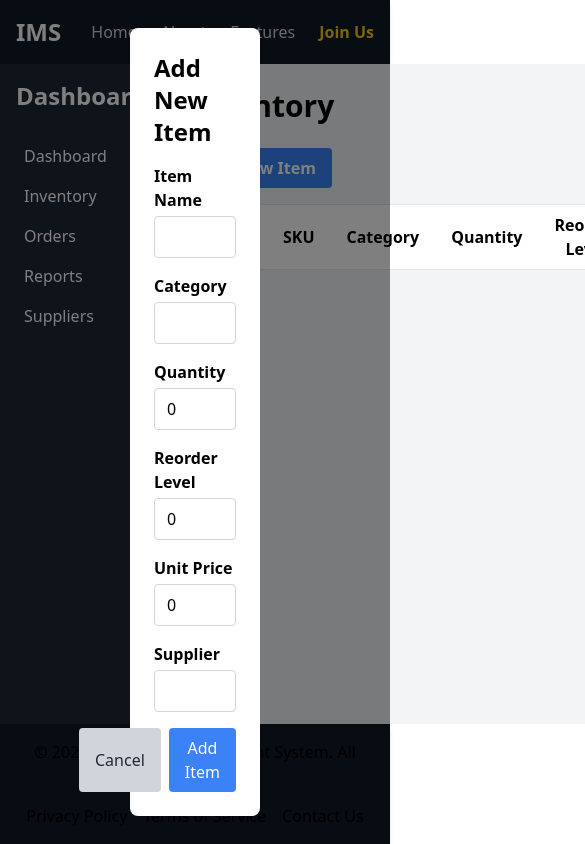
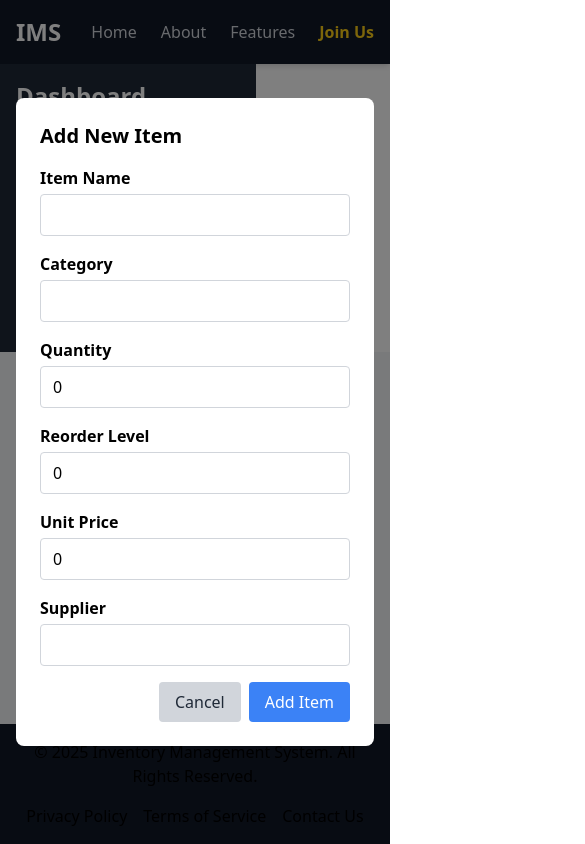
Before and after one commit to mperwe/inventory-management-, a React (Create React App) app: page /inventory in a window 390 px wide. Both pictures are taken after a click on the button "Add New Item". Shown: the top 844 px of the page, 585 px wide, since content can reach past the window. Built offline with nearby package versions, Linux system fonts and the light colour scheme.

Commit message:
fix Inventory page responsivenes

```diff
--- a/src/pages/InventoryPage.jsx
+++ b/src/pages/InventoryPage.jsx
@@ -1,4 +1,4 @@
-import React, { useState, useEffect } from 'react';
+import React, { useState } from 'react';
 import Sidebar from '../components/Shared/Sidebar';
 import Navbar from '../components/Shared/Navbar';
 import Footer from '../components/Shared/Footer';
@@ -15,23 +15,6 @@ const Inventory = () => {
     supplier: '',
     dateAdded: '',
   });
-
-  //useEffect(() => {
-    // Simulate fetching inventory from a server
-   // setInventory([
-      //{
-        //id: 1,
-        //name: 'Sample Item',
-        //sku: 'SKU-1',
-       // category: 'Electronics',
-        //quantity: 10,
-        //reorderLevel: 5,
-        //unitPrice: 50,
-        //supplier: 'Supplier A',
-        //dateAdded: '2025-01-16',
-      //},
-    //]);
-  //}, []);
 
   const handleAddItem = () => {
     const sku = `SKU-${inventory.length + 1}`;
@@ -61,16 +44,12 @@ const Inventory = () => {
 
   return (
     <div className="flex flex-col min-h-screen">
-      {/* Navbar */}
       <Navbar />
 
-      <div className="flex flex-1">
-        {/* Sidebar */}
-        <Sidebar />
-
-        {/* Main Content */}
-        <div className="flex-1 p-6 bg-gray-100">
-          <h1 className="text-3xl font-bold mb-6">Inventory</h1>
+      <div className="flex flex-1 flex-col lg:flex-row">
+        <Sidebar className="lg:w-1/4" />
+        <div className="flex-1 p-4 sm:p-6 bg-gray-100">
+          <h1 className="text-xl sm:text-3xl font-bold mb-6">Inventory</h1>
           <div className="flex justify-between items-center mb-4">
             <button
               onClick={() => setIsModalOpen(true)}
@@ -80,6 +59,7 @@ const Inventory = () => {
             </button>
           </div>
 
+          <div className="overflow-x-auto">
             <table className="min-w-full bg-white border border-gray-200">
               <thead>
                 <tr>
@@ -96,7 +76,7 @@ const Inventory = () => {
                 </tr>
               </thead>
               <tbody>
-              {inventory.map(item => (
+                {inventory.map((item) => (
                   <tr key={item.id}>
                     <td className="py-2 px-4 border-b">{item.name}</td>
                     <td className="py-2 px-4 border-b">{item.sku}</td>
@@ -119,90 +99,39 @@ const Inventory = () => {
             </table>
           </div>
         </div>
+      </div>
 
-      {/* Add Item Modal */}
       {isModalOpen && (
         <div className="fixed inset-0 bg-black bg-opacity-50 flex items-center justify-center z-50">
-          <div className="bg-white rounded-lg p-6 w-1/3">
-            <h2 className="text-2xl font-bold mb-4">Add New Item</h2>
+          <div className="bg-white rounded-lg p-6 w-full max-w-md mx-4">
+            <h2 className="text-xl font-bold mb-4">Add New Item</h2>
             <form
-              onSubmit={e => {
+              onSubmit={(e) => {
                 e.preventDefault();
                 handleAddItem();
               }}
             >
-              <div className="mb-4">
-                <label className="block mb-1 font-semibold">Item Name</label>
+              {[
+                { label: 'Item Name', value: 'name' },
+                { label: 'Category', value: 'category' },
+                { label: 'Quantity', value: 'quantity', type: 'number' },
+                { label: 'Reorder Level', value: 'reorderLevel', type: 'number' },
+                { label: 'Unit Price', value: 'unitPrice', type: 'number' },
+                { label: 'Supplier', value: 'supplier' },
+              ].map(({ label, value, type = 'text' }) => (
+                <div className="mb-4" key={value}>
+                  <label className="block mb-1 font-semibold">{label}</label>
                   <input
-                  type="text"
-                  value={newItem.name}
-                  onChange={e =>
-                    setNewItem({ ...newItem, name: e.target.value })
+                    type={type}
+                    value={newItem[value]}
+                    onChange={(e) =>
+                      setNewItem({ ...newItem, [value]: type === 'number' ? parseFloat(e.target.value) : e.target.value })
                     }
                     className="w-full border border-gray-300 rounded px-3 py-2"
                     required
                   />
                 </div>
-              <div className="mb-4">
-                <label className="block mb-1 font-semibold">Category</label>
-                <input
-                  type="text"
-                  value={newItem.category}
-                  onChange={e =>
-                    setNewItem({ ...newItem, category: e.target.value })
-                  }
-                  className="w-full border border-gray-300 rounded px-3 py-2"
-                  required
-                />
-              </div>
-              <div className="mb-4">
-                <label className="block mb-1 font-semibold">Quantity</label>
-                <input
-                  type="number"
-                  value={newItem.quantity}
-                  onChange={e =>
-                    setNewItem({ ...newItem, quantity: parseInt(e.target.value) })
-                  }
-                  className="w-full border border-gray-300 rounded px-3 py-2"
-                  required
-                />
-              </div>
-              <div className="mb-4">
-                <label className="block mb-1 font-semibold">Reorder Level</label>
-                <input
-                  type="number"
-                  value={newItem.reorderLevel}
-                  onChange={e =>
-                    setNewItem({ ...newItem, reorderLevel: parseInt(e.target.value) })
-                  }
-                  className="w-full border border-gray-300 rounded px-3 py-2"
-                  required
-                />
-              </div>
-              <div className="mb-4">
-                <label className="block mb-1 font-semibold">Unit Price</label>
-                <input
-                  type="number"
-                  value={newItem.unitPrice}
-                  onChange={e =>
-                    setNewItem({ ...newItem, unitPrice: parseFloat(e.target.value) })
-                  }
-                  className="w-full border border-gray-300 rounded px-3 py-2"
-                  required
-                />
-              </div>
-              <div className="mb-4">
-                <label className="block mb-1 font-semibold">Supplier</label>
-                <input
-                  type="text"
-                  value={newItem.supplier}
-                  onChange={e =>
-                    setNewItem({ ...newItem, supplier: e.target.value })
-                  }
-                  className="w-full border border-gray-300 rounded px-3 py-2"
-                  required
-                />
-              </div>
+              ))}
               <div className="flex justify-end">
                 <button
                   type="button"
@@ -223,7 +152,6 @@ const Inventory = () => {
         </div>
       )}
 
-      {/* Footer */}
       <Footer />
     </div>
   );
```
Lines whose indentation alone changed are shown as unchanged.
